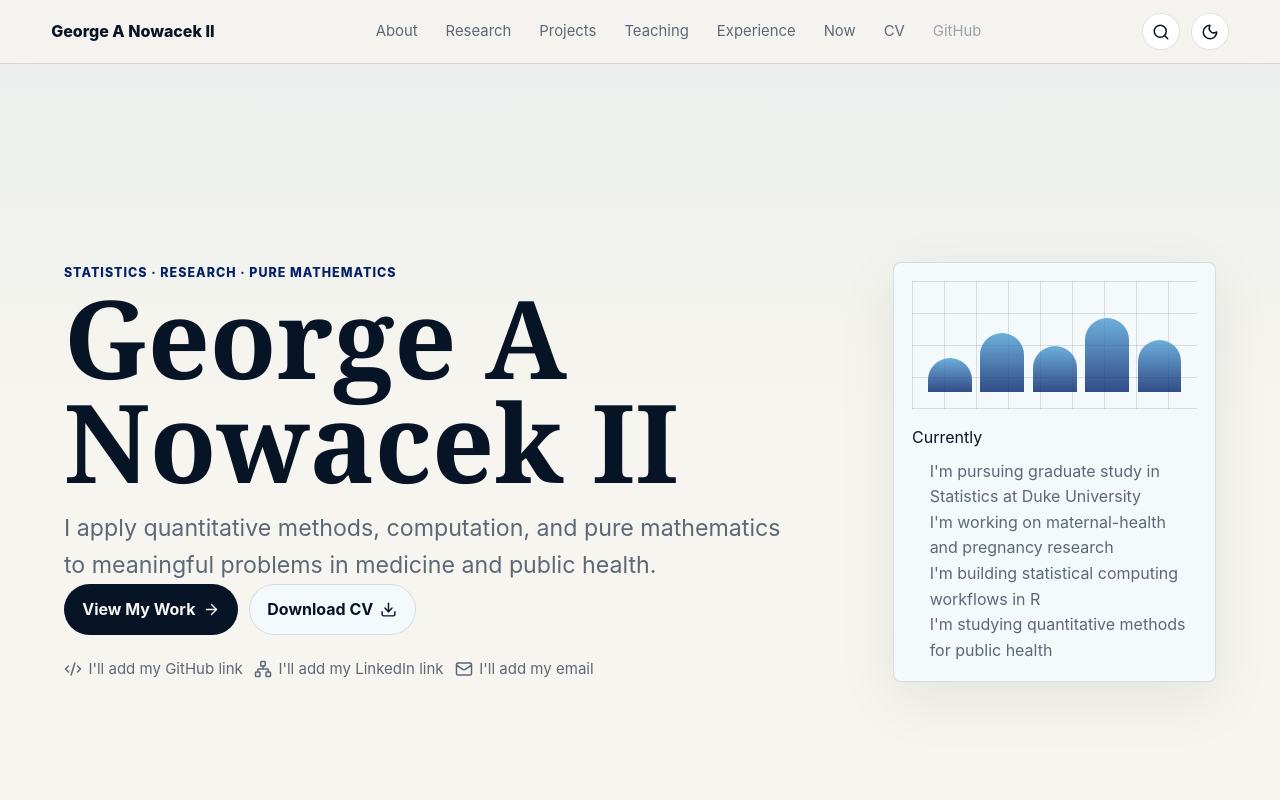
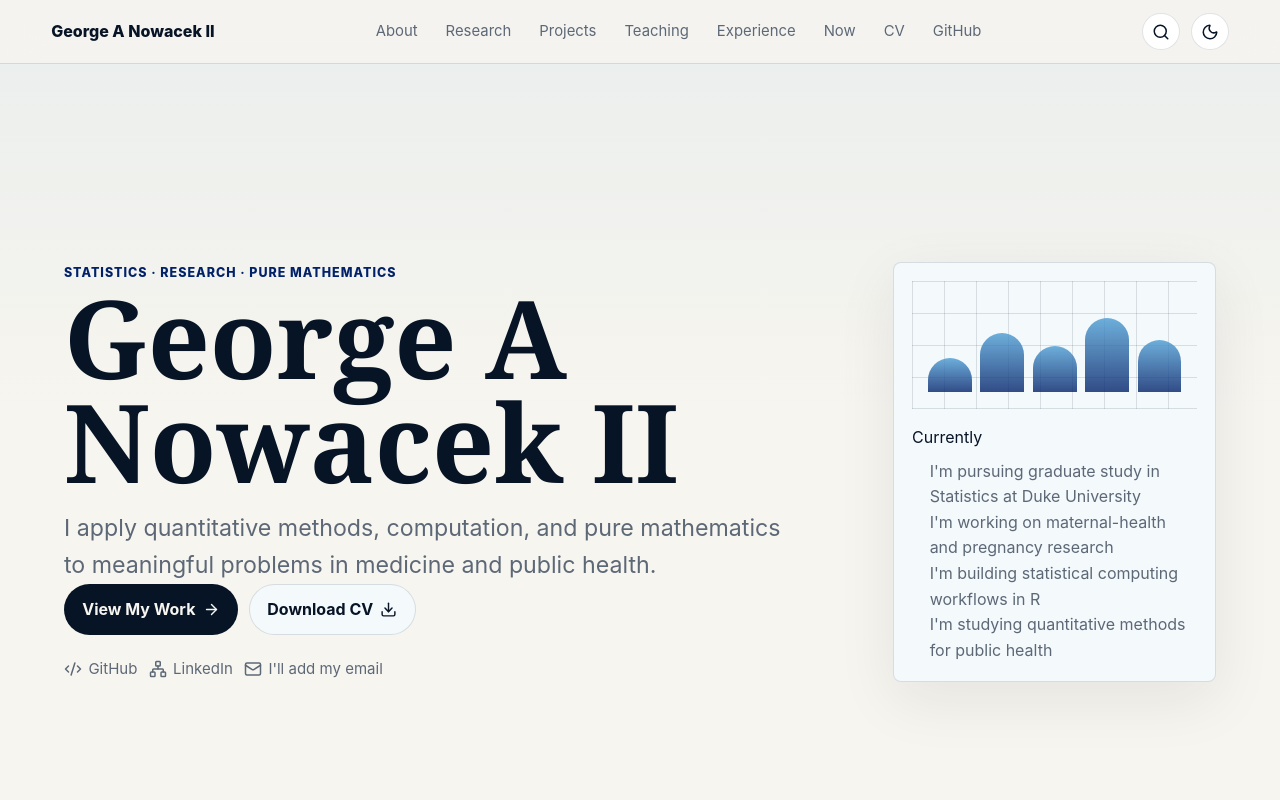
Before and after one commit to ganowacek/personal_website, a React (Vite) app: page / in a window 1280 px wide. Shown: the top 800 px of the page. Built offline with nearby package versions, Linux system fonts and the light colour scheme.

Commit message:
Add profile links

```diff
--- a/src/data/site.ts
+++ b/src/data/site.ts
@@ -6,8 +6,8 @@ export const siteConfig = {
   shortName: "George A Nowacek II",
   domain: "https://ganowacek.github.io/george-nowacek.com",
   email: "",
-  github: "",
-  linkedin: "",
+  github: "https://github.com/ganowacek",
+  linkedin: "https://www.linkedin.com/in/george-a-nowacek-ii/",
   cv: withBasePath("George_Nowacek_CV.pdf"),
   headshot: withBasePath("headshot.jpg"),
   cvAvailable: true,
```
